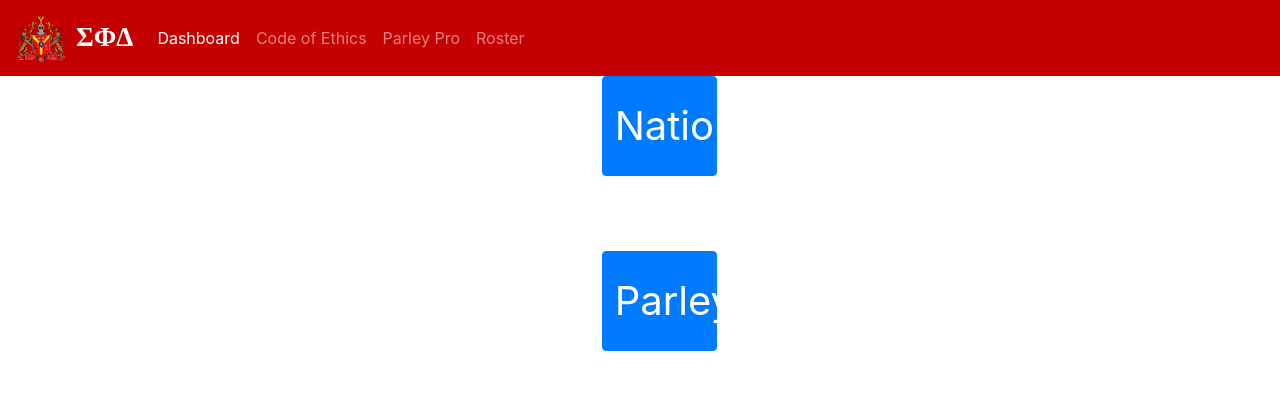
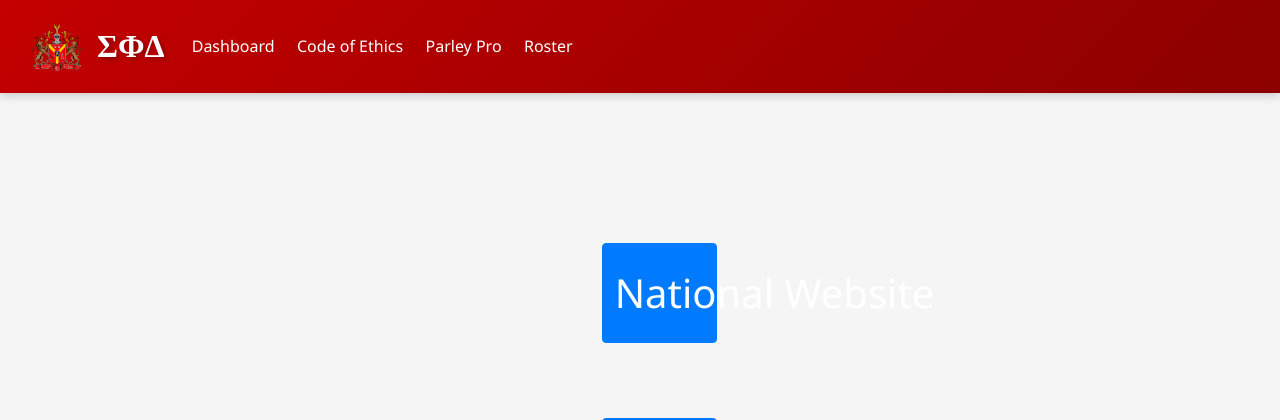
Before and after one commit to smk37git/SPDWEBAPP_ENV, a Django app: page /dashboard/ in a window 1280 px wide. Shown: the top 420 px of the page. Run offline with Django 4.2, Linux system fonts and the light colour scheme; some libraries are stand-ins or nearby versions.

Commit message:
minor css fix

```diff
--- a/SPDWEBAPP/static/css/main.css
+++ b/SPDWEBAPP/static/css/main.css
@@ -1,4 +1,3 @@
-<<<<<<< HEAD
 .dashboard-buttons {
     margin-top: 150px;
 }
@@ -9,22 +8,7 @@
     margin-bottom: 75px;
     font-size: 2.5rem;
 }
-.navbar {
-    background-color: rgb(196, 0, 0) !important; /* Overrides the default bg-dark class */
-}
-.navbar-brand {
-    font-family: "Times New Roman", serif; /* Use a serif font for a classical Greek look */
-    display: flex; /* Ensures the brand content is treated as a flex container */
-    align-items: center; /* Vertically centers the content */
-    font-size: 1.7rem; /* Adjust the size of the Greek letters if needed */
-    line-height: 1; /* Prevents extra spacing */
-    font-weight: bold;
-    color: white !important;
-}
-.navbar-brand img {
-    margin-right: 10px; /* Adds space between the image and text */
-=======
-/* Global Variables */
+
 :root {
     --primary-red: rgb(196, 0, 0);
     --primary-dark: #2e2e2e;
@@ -32,7 +16,6 @@
     --shadow-color: rgba(0, 0, 0, 0.2);
     --transition-speed: 0.3s;
     --border-radius: 10px;
->>>>>>> feature/parleypro
 }
 
 /* Global Styles */
```
